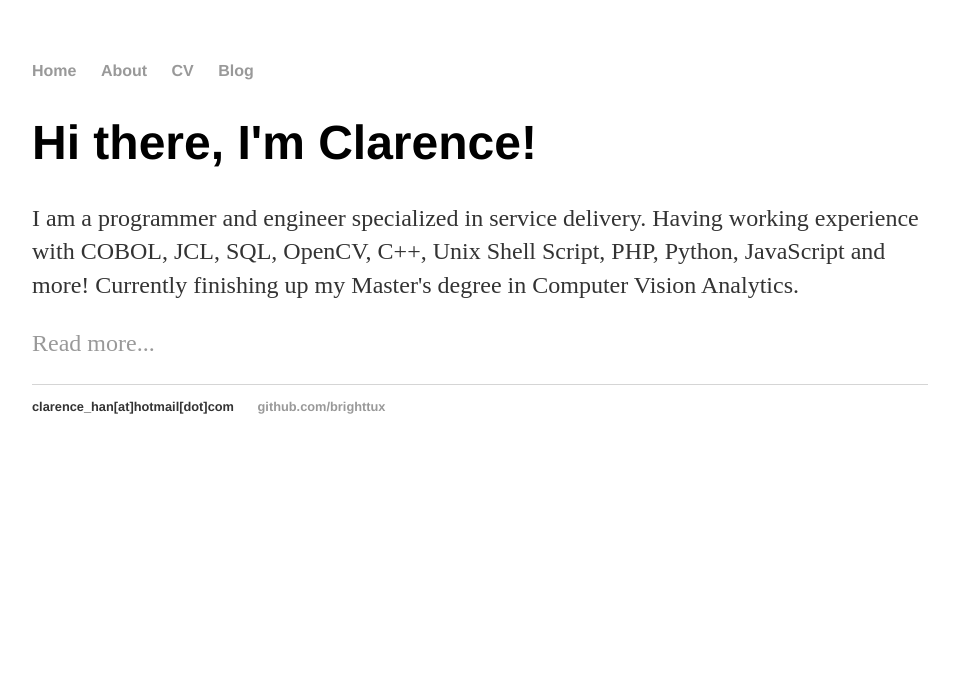
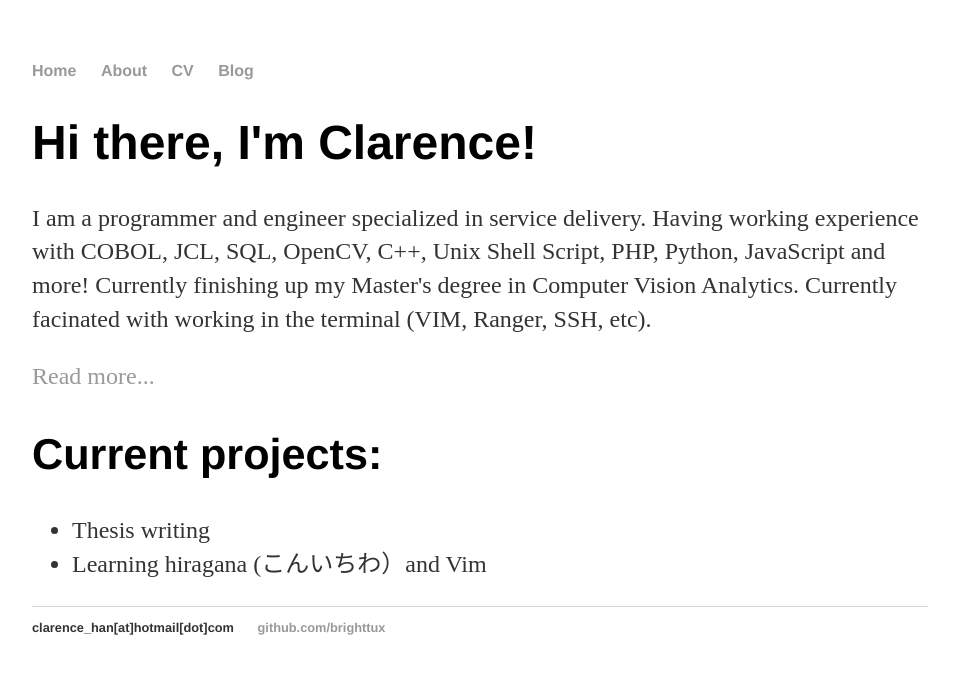
Before and after one commit to BrightTux/brighttux_old.github.io, a Jekyll site: the page built from index.html, in a window 1280 px wide. Shown: the top 674 px of the page, without its empty margins (160-1119 px from the left). Built offline with Jekyll 4.4.1, drawn with Linux system fonts in a browser that asks for light colours.

Commit message:
updated cv and main page

```diff
--- a/cv/index.html
+++ b/cv/index.html
@@ -11,7 +11,7 @@ title: CV of Clarence
 					Street Address<br>
 					City State 12345<br>
 					<abbr title="phone">P:</abbr> (123) 456-7890<br><-->
-					<span class="obfuscate">clarence_han[at]hotmai[dot]com</span>
+					<span class="obfuscate">clarence_han[at]hotmai[dot]com</span><br>
 					<span><a href='https://www.linkedin.com/in/clarence-cheong/'>LinkedIn</a></span>
 					</address>
 
--- a/index.html
+++ b/index.html
@@ -5,6 +5,12 @@ title: Clarence Cheong
 
 		<div class="blurb">
 			<h1>Hi there, I'm Clarence!</h1>
-			<p>I am a programmer and engineer specialized in service delivery. Having working experience with COBOL, JCL, SQL, OpenCV, C++, Unix Shell Script, PHP, Python, JavaScript and more! Currently finishing up my Master's degree in Computer Vision Analytics.</p>
+			<p>I am a programmer and engineer specialized in service delivery. Having working experience with COBOL, JCL, SQL, OpenCV, C++, Unix Shell Script, PHP, Python, JavaScript and more! Currently finishing up my Master's degree in Computer Vision Analytics. Currently facinated with working in the terminal (VIM, Ranger, SSH, etc).</p>
 			<p><a href="/about">Read more...</a></p>
-		</div>
+
+			<h2>Current projects:</h2>
+			<ul>
+				<li>Thesis writing</li>
+				<li>Learning hiragana (こんいちわ）and Vim</li>
+			</ul>
+		</divr
```
